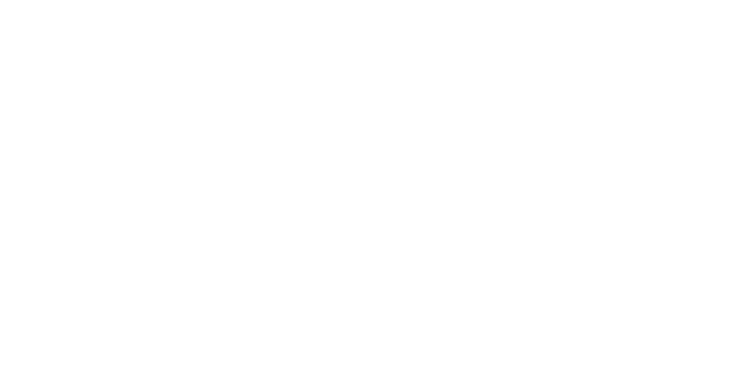
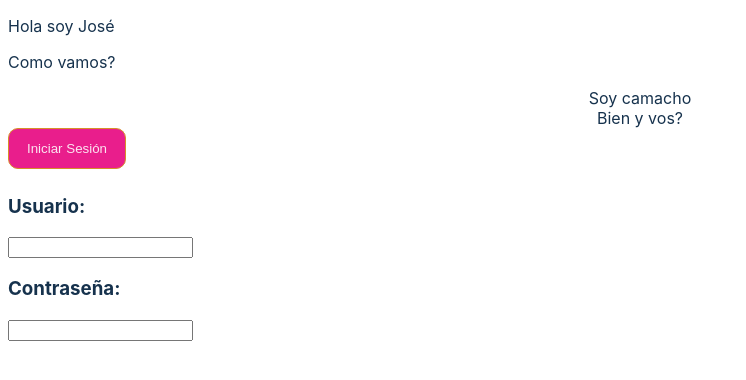
Before and after one commit to Jose-camacho06/Sepsense_Web_26, an Angular app in the folder frontend/sepsense-login/: page /login in a window 1280 px wide. Shown: the top 380 px of the page, without its empty margins (0-746 px from the left). Built offline with nearby package versions, Linux system fonts and the light colour scheme.

Commit message:
Arreglar validaciones y estilos del login

```diff
--- a/frontend/sepsense-login/src/app/app.html
+++ b/frontend/sepsense-login/src/app/app.html
@@ -1 +1 @@
-</router-oulet><router-outlet />
+<router-outlet></router-outlet>
--- a/frontend/sepsense-login/src/app/app.routes.ts
+++ b/frontend/sepsense-login/src/app/app.routes.ts
@@ -1,32 +1,20 @@
 import { Routes } from '@angular/router';
-
 export const routes: Routes = [
  {
   path: 'login',
   loadComponent: () =>
-      import('./features/auth/pages/login/login').then(
-        (component) => component.Login,
-      ),
+   import('./features/auth/pages/login/login').then((component) => component.Login),
  },
  {
   path: 'registro',
   loadComponent: () =>
-      import('./features/auth/pages/register/register').then(
-        (component) => component.Register,
-      ),
+   import('./features/auth/pages/register/register').then((component) => component.Register),
  },
  {
   path: 'recuperar-contrasena',
   loadComponent: () =>
    import('./features/auth/pages/forgot-password/forgot-password').then(
     (component) => component.ForgotPassword,
-      ),
-  },
-  {
-    path: 'home',
-    loadComponent: () =>
-      import('./features/home/pages/home/home').then(
-        (component) => component.Home,
    ),
  },
  {
@@ -37,5 +25,5 @@ export const routes: Routes = [
  {
   path: '**',
   redirectTo: 'login',
-  },
+ }
 ];
--- a/frontend/sepsense-login/src/app/features/auth/pages/login/login.html
+++ b/frontend/sepsense-login/src/app/features/auth/pages/login/login.html
@@ -1,4 +1,28 @@
-<form [formGroup]="form" (ngSubmit)="submit()">
+
+<div>
+    <p>Hola soy José</p>
+    <p> Como vamos?</p>
+
+    <div class="divSpan">
+    <span> Soy camacho</span>
+    <span>Bien y vos? </span>
+    </div>
+    <div class="sizeDivButton">
+        <button type="button" class="login_button" (click)="initLogin()">Iniciar Sesión</button>
+    </div>
+    <div>
+        <h3> Usuario:</h3>
+        <input type="text"/>
+        <h3>Contraseña:</h3>
+        <input type="password"/>
+
+    </div>
+    <form [formGroup]="form" (ngSubmit)="submit()">
+
+    </form>
+</div>
+
+<!-- <form [formGroup]="form" (ngSubmit)="submit()">
   <h3>Usuario:</h3>
   <label>
     <input type="text" formControlName="user" placeholder="Usuario" />
@@ -12,4 +36,4 @@
   <div class="sizeDivButton">
     <button type="submit" class="login-button">Iniciar Sesion</button>
   </div>
-</form>
+</form> -->
--- a/frontend/sepsense-login/src/app/features/auth/pages/login/login.scss
+++ b/frontend/sepsense-login/src/app/features/auth/pages/login/login.scss
@@ -0,0 +1,18 @@
+.divSpan{
+    display: flex;
+    flex-direction: column;
+    align-items: center;
+}
+
+.sizeDivButton{
+    width: 10rem;
+    height: 3rem;
+}
+
+.login_button{
+    padding: 12px 18px ;
+    background-color: var(--color-primary);
+    color:  var(--color-primary-soft);
+    border: 1px solid var(--color-warning);
+    border-radius: 10px
+}
--- a/frontend/sepsense-login/src/app/features/auth/pages/login/login.ts
+++ b/frontend/sepsense-login/src/app/features/auth/pages/login/login.ts
@@ -1,7 +1,9 @@
 import { Component, inject } from '@angular/core';
-import { Router } from '@angular/router';
+import {Router} from '@angular/router';
 import { FormBuilder, ReactiveFormsModule, Validators } from '@angular/forms';
+import { required } from '@angular/forms/signals';
 
+// ##Para formularios de inicio
 @Component({
   selector: 'app-login',
   imports: [ReactiveFormsModule],
@@ -11,27 +13,21 @@ import { FormBuilder, ReactiveFormsModule, Validators } from '@angular/forms';
 export class Login {
   private fb = inject(FormBuilder);
   private router = inject(Router);
+  userTest = "Jose"
+  password="1234567"
 
-  userTest = 'Jesus';
-  password = '1234567';
+  form =this.fb.group({
+    user: ['',Validators.required],
+    password:['',Validators.required],
 
-  form = this.fb.group({
-    user: ['', Validators.required],
-    //email: ['', [Validators.required, Validators.email]],
-    password: ['', Validators.required],
   });
+  initLogin() {
+  console.log('Login Iniciado');
+  //window.location.href = '/home';
+  this.router.navigate(['/home']);
 
-  initLogin() {
-    console.log('Login initialized');
-    //window.location.href = '/home';
-    this.router.navigate(['/home']);
-  }
+}
+submit(){
 
-  submit(){
-    if (this.form.valid) {
-      console.log('Form submitted', this.form.value);
-      // Handle form submission logic here
-      this.router.navigate(['/home']);
-    }
-    }
 }
+}
```
Also changed, not shown: 1 other file (tests, documents, lock files or other folders). Lines whose indentation alone changed are shown as unchanged.
